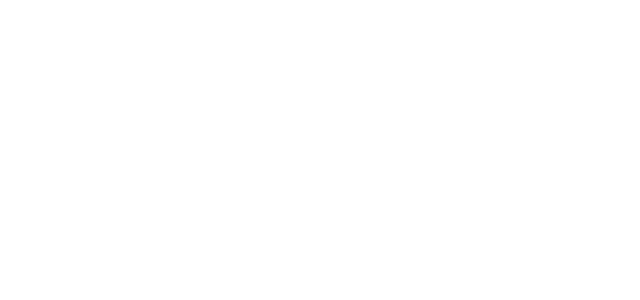
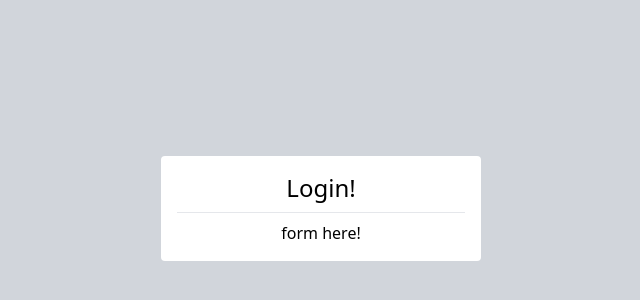
Before and after one commit to rizalarfiyan/refactory-frontend, a Vue app: page /login in a window 1280 px wide. Shown: the part 192-492 px from the top of the page, without its empty margins (319-959 px from the left). Built offline with nearby package versions, Linux system fonts and the light colour scheme.

Commit message:
feat: auth layouts

```diff
--- /dev/null
+++ b/src/assets/css/auth.css
@@ -0,0 +1,3 @@
+.auth-wrapper {
+  min-width: 320px;
+}
--- /dev/null
+++ b/src/assets/css/custom.css
@@ -0,0 +1,25 @@
+@layer base {
+  h1 {
+    @apply text-3xl font-medium;
+  }
+
+  h2 {
+    @apply text-2xl font-medium;
+  }
+
+  h3 {
+    @apply text-xl font-semibold;
+  }
+
+  h4 {
+    @apply text-lg font-semibold;
+  }
+
+  h5 {
+    @apply text-base font-bold;
+  }
+
+  h6 {
+    @apply text-sm font-bold;
+  }
+}
--- a/src/assets/css/style.css
+++ b/src/assets/css/style.css
@@ -1,27 +1,3 @@
 @import './tailwind.css';
-
-@layer base {
-  h1 {
-    @apply text-3xl font-medium;
-  }
-
-  h2 {
-    @apply text-2xl font-medium;
-  }
-
-  h3 {
-    @apply text-xl font-semibold;
-  }
-
-  h4 {
-    @apply text-lg font-semibold;
-  }
-
-  h5 {
-    @apply text-base font-bold;
-  }
-
-  h6 {
-    @apply text-sm font-bold;
-  }
-}
+@import './custom.css';
+@import './auth.css';
--- a/src/components/global/Icon.vue
+++ b/src/components/global/Icon.vue
@@ -13,7 +13,7 @@
 </template>
 
 <script>
-import { icons } from '@/helpers'
+import { icons, number, text } from '@/helpers'
 
 export default {
   name: 'Icon',
@@ -33,13 +33,13 @@
   },
   methods: {
     icons() {
-      return icons[this.name.trim().toLowerCase()] || icons.home
+      return icons[text.firstUpper(this.name.trim().toLowerCase())] || icons.home
     },
     getWidth() {
-      return this.width
+      return number.toNumber(this.width)
     },
     getHeight() {
-      return this.height
+      return number.toNumber(this.height)
     },
   },
 }
--- a/src/components/global/LayousEngine.vue
+++ b/src/components/global/LayousEngine.vue
@@ -5,12 +5,14 @@
 </template>
 
 <script>
-const defaultLayout = 'Default'
+import { text } from '@/helpers'
+
+const defaultLayout = 'default'
 export default {
   name: 'LayoutsEngine',
   computed: {
     layout() {
-      const layout = this.$route.meta.layout || defaultLayout
+      const layout = text.firstUpper(this.$route.meta.layout || defaultLayout)
       return () => import(`@/layouts/${layout}Layout.vue`)
     },
   },
--- a/src/helpers/index.js
+++ b/src/helpers/index.js
@@ -1 +1,3 @@
 export { default as icons } from './icons'
+export { default as number } from './number'
+export { default as text } from './text'
--- /dev/null
+++ b/src/helpers/number.js
@@ -0,0 +1,3 @@
+const toNumber = (text) => Number.isInteger(parseInt(text.trim(), 10))
+
+export default { toNumber }
--- /dev/null
+++ b/src/helpers/text.js
@@ -0,0 +1,5 @@
+const firstUpper = (string) => string.charAt(0).toUpperCase() + string.slice(1)
+
+const kebabToCamel = (text) => text.replace(/-./g, (data) => data.toUpperCase()[1])
+
+export default { firstUpper, kebabToCamel }
--- /dev/null
+++ b/src/layouts/AuthLayout.vue
@@ -0,0 +1,13 @@
+<template>
+  <div class="bg-gray-300 flex justify-center items-center min-h-screen flex-col w-full">
+    <div class="bg-white rounded p-4 auth-wrapper text-center">
+      <slot />
+    </div>
+  </div>
+</template>
+
+<script>
+export default {
+  name: 'AuthLayout',
+}
+</script>
--- a/src/router/index.js
+++ b/src/router/index.js
@@ -1,6 +1,5 @@
 import Vue from 'vue'
 import VueRouter from 'vue-router'
-import Home from '../views/Home.vue'
 
 Vue.use(VueRouter)
 
@@ -8,12 +7,20 @@
   {
     path: '/',
     name: 'Home',
-    component: Home,
+    component: () => import(/* webpackChunkName: "home" */ '@/views/Home.vue'),
   },
   {
     path: '/about',
     name: 'About',
-    component: () => import(/* webpackChunkName: "about" */ '../views/About.vue'),
+    component: () => import(/* webpackChunkName: "about" */ '@/views/About.vue'),
+  },
+  {
+    path: '/login',
+    name: 'Login',
+    component: () => import(/* webpackChunkName: "login" */ '@/views/Login.vue'),
+    meta: {
+      layout: 'auth',
+    },
   },
 ]
 
--- /dev/null
+++ b/src/views/Login.vue
@@ -0,0 +1,18 @@
+<template>
+  <div class="login">
+    <h2 class="mb-2">Login!</h2>
+    <hr class="mb-2" />
+    <form>form here!</form>
+  </div>
+</template>
+
+<script>
+export default {
+  name: 'Login',
+  methods: {
+    login() {
+      return true
+    },
+  },
+}
+</script>
```
